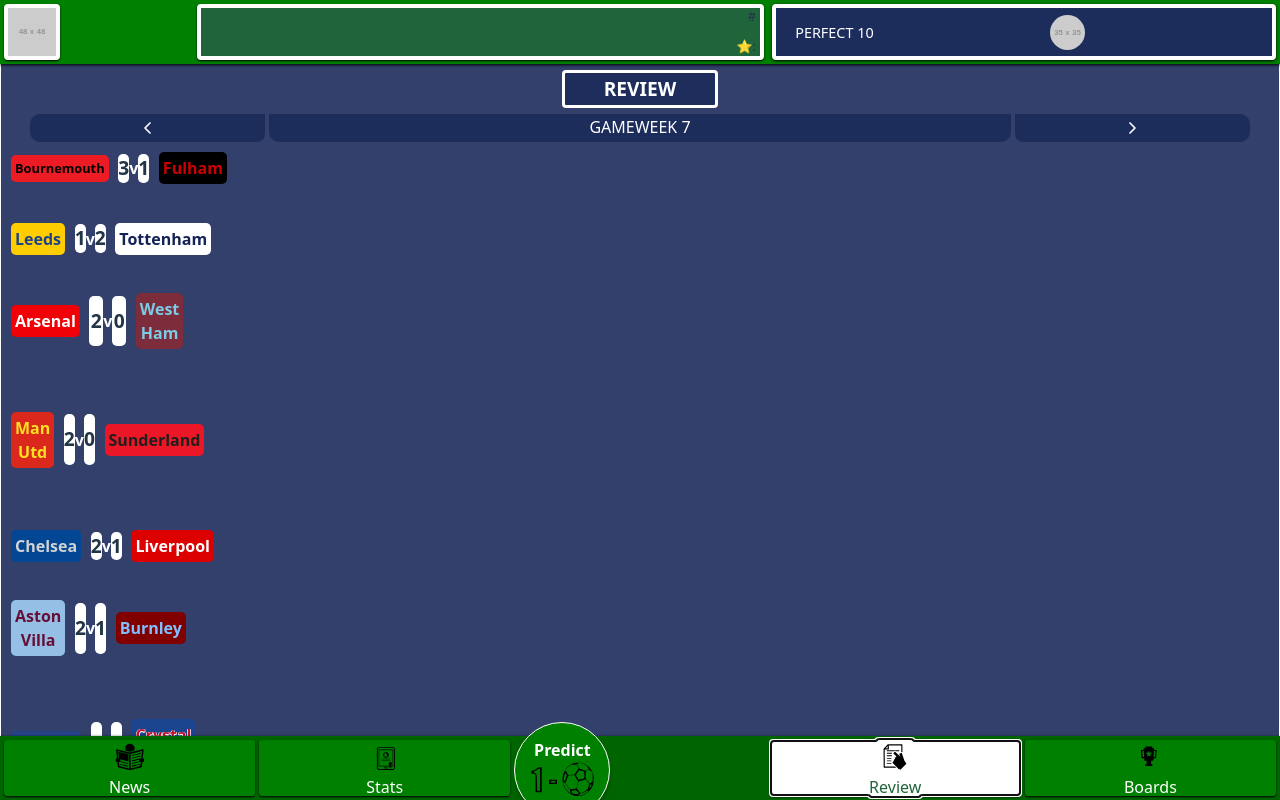
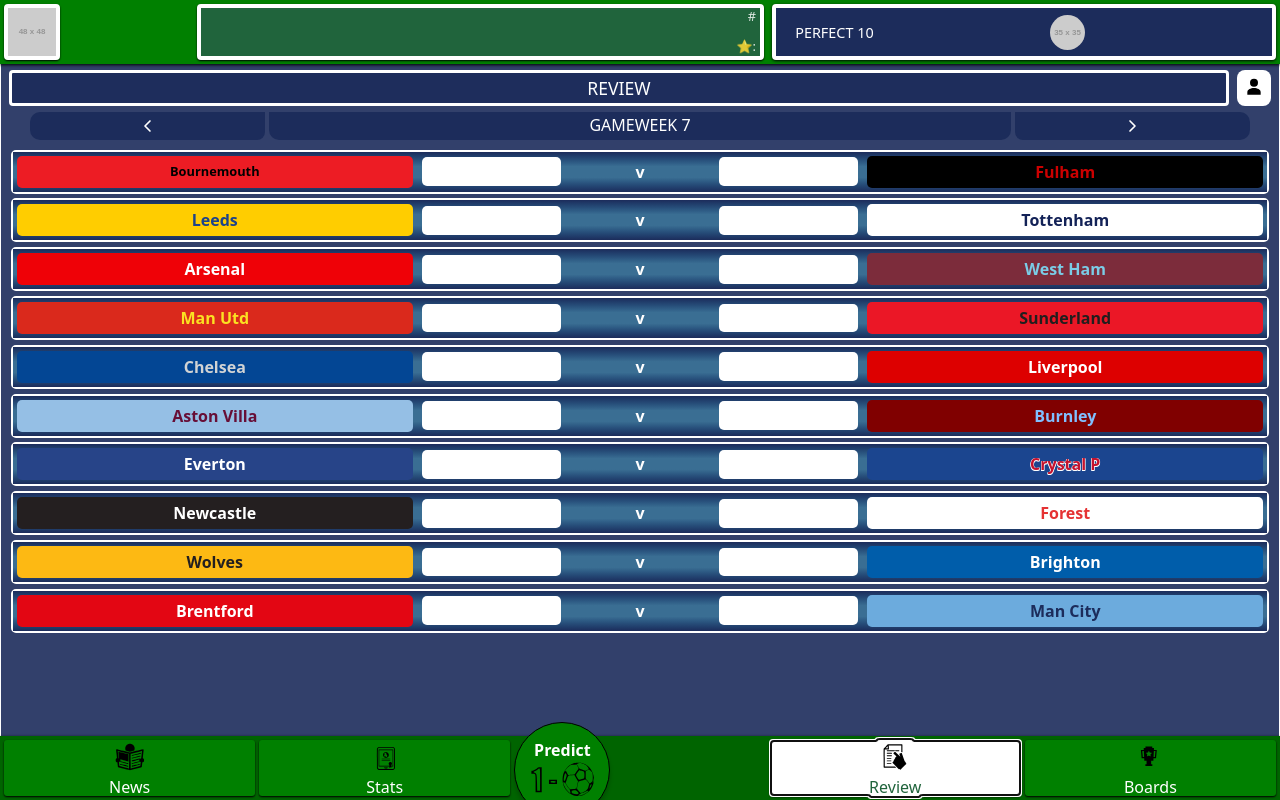
Before and after one commit to skettlewell3/P10-React, a React (Vite) app in the folder reactp10/: page / in a window 1280 px wide. Both pictures are taken after a click on the button "Review". Built offline with nearby package versions, Linux system fonts and the light colour scheme.

Commit message:
FixtureCard and SubjectSelect

```diff
--- a/reactp10/package.json
+++ b/reactp10/package.json
@@ -10,7 +10,9 @@
     "preview": "vite preview"
   },
   "dependencies": {
+    "@radix-ui/react-select": "^2.2.6",
     "@tailwindcss/vite": "^4.1.14",
+    "lucide-react": "^0.545.0",
     "react": "^19.1.1",
     "react-dom": "^19.1.1",
     "tailwindcss": "^4.1.14"
--- a/reactp10/src/App.css
+++ b/reactp10/src/App.css
@@ -54,14 +54,14 @@
 }
 
 #viewTitle {
+  flex: 1;
   border: 3px solid white;
   border-radius: 4px;
   text-align: center;
   /* margin: 0 auto; */
   width: fit-content;
-  padding: 0.1em 2em;
-  font-size: 1.2rem;
-  font-weight: bold;
+  padding: 0.1em 1em;
+  font-size: 1.1rem;
   background-color: var(--tpblue);
   color: white;
 }
@@ -162,28 +162,65 @@
   font-size: 0.9em;
 }
 
+#subjectSelectSVG {
+  background-color: white;
+  color: var(--blue);
+  padding: 0;
+  margin: 0;
+}
+
+.selectSVG {
+  display: block;
+  height: 2em;
+  width: 2em;
+  color: black;
+}
+
 
 
 /* FixtureFieldset */
 #fixtures {
   display: flex;
+  flex: 1;
   flex-direction: column;
-  gap: 0.4em;
+  overflow-y: scroll;
+  gap: 0.3em;
   width: 100%;
   margin: 0 0.5em;
   /* outline: 1px solid white; */
   /* padding: 0.5em 0.25em;  */
 }
 
-.match {
+/* .match {
   display: grid;
   grid-template-columns: 1fr 2fr 1fr .3fr 1fr 2fr;
   grid-template-rows: 1fr 1fr;
   border: none;
   padding: 0;
+} */
+
+.match {
+  border: 2px solid white;
+  border-radius: 5px;
+  padding: 0;
 }
 
-.match div {
+.matchHeader {
+  display: flex;
+  justify-content: center;
+  gap: 0.5em;
+  padding: 0 1em;
+  background-color: white;
+}
+
+.matchBody {
+  display: grid;
+  grid-template-columns: 2fr 1fr .3fr 1fr 2fr;
+  padding: 0.25em;
+  background-image: linear-gradient(to top, #1c2c5b, #203c6a, #264c78, #2f5d86, #3a6e93, #3a6e93, #3a6e93, #3a6e93, #2f5d86, #264c78, #203c6a, #1c2c5b);
+}
+
+.matchBody div {
   display: flex;
   align-items: center;
   justify-content: center;
@@ -217,7 +254,7 @@
   -moz-appearance: textfield;
 }
 
-.day {
+/* .day {
   grid-column: 1 / 1;
   grid-row: 1 / 1;
 }
@@ -225,36 +262,42 @@
 .ko {
   grid-column: 1 / 1;
   grid-row: 2 / 3;
+} */
+
+.day, .ko {
+  color: var(--blue);
+  font-size: 0.8rem;
+  font-weight: bold;
+  background-color: white;
+  line-height: 0.8rem;
+  padding-bottom: 0.15em;
+
 }
 
+
 .home {
-  grid-column: 2 / 3;
-  grid-row: 1 / 3;
+  grid-column: 1 / 2;
 }
 
 .homePred, .homeScore {
-  grid-column: 3 / 4;
-  grid-row: 1 / 3;
+  grid-column: 2 / 3;
   margin-left: 0.5em;
 }
 
 .v {
-  grid-column: 4 / 5;
-  grid-row: 1 / 3;
+  grid-column: 3 / 4;
   font-weight: bold;
   color: white;
 
 }
 
 .awayPred, .awayScore {
-  grid-column: 5 / 6;
-  grid-row: 1 / 3;
+  grid-column: 4 / 5;
   margin-right: 0.5em;
 }
 
 .away {
-  grid-column: 6 / 7;
-  grid-row: 1 / 3;
+  grid-column: 5 / 6;
 }
 
 .team {
@@ -378,22 +421,6 @@
 
 /* Colours */
 
-.day, .ko {
-  background-color: rgba(50, 153, 91, 1);
-  font-size: 0.8rem;
-  margin-right: 0.5em;
-  color: white;
-}
-
-.day {
-  border-top-left-radius: 5px;
-  border-top-right-radius: 5px;
-}
-
-.ko {
-  border-bottom-left-radius: 5px;
-  border-bottom-right-radius: 5px;
-}
 
 /* Team Colours */
 
--- /dev/null
+++ b/reactp10/src/components/SubjectSelectSVG.jsx
@@ -0,0 +1,27 @@
+export default function SubjectSelectSVG({ subjectType, setSubjectType }) {
+    const handleToggle = () => {
+        setSubjectType(subjectType === "user" ? "team" : "user");
+    }
+
+  return (
+    <button
+      id="subjectSelectSVG"
+      onClick={handleToggle}
+      className=""
+    >
+      {subjectType === "user" ? (
+        <img
+          src="/assets/svg/user.svg"
+          alt="User View"
+          className="selectSVG"
+        />
+      ) : (
+        <img
+          src="/assets/svg/team.svg"
+          alt="Team View"
+          className="selectSVG"
+        />
+      )}
+    </button>
+  );
+}
--- a/reactp10/src/components/ViewTitleContainer.jsx
+++ b/reactp10/src/components/ViewTitleContainer.jsx
@@ -1,4 +1,4 @@
-import SubjectSelect from "./SubjectSelect";
+import SubjectSelectSVG from "./SubjectSelectSVG";
 import ViewTitle from "./ViewTitle";
 import ViewTitleBoards from "./ViewTitleBoards";
 
@@ -13,13 +13,12 @@
 
     return (
         <div id="titleContainer">
-
             <TitleComponent
                 title={title}
                 activeLens={activeLens}
                 setActiveLens={setActiveLens}
             />
-            <SubjectSelect
+            <SubjectSelectSVG
                 subjectType={subjectType}
                 setSubjectType={setSubjectType}
             />
--- a/reactp10/src/components/Views/NewsView.jsx
+++ b/reactp10/src/components/Views/NewsView.jsx
@@ -1,7 +1,11 @@
+import ContentContainer from "../ContentContainer"
 import ViewTitle from "../ViewTitle"
 
 export default function NewsView() {
     return (
+        <>
         <ViewTitle title="News" />
+        <ContentContainer />
+        </>
     )
 }
--- a/reactp10/src/components/Views/ReviewView.jsx
+++ b/reactp10/src/components/Views/ReviewView.jsx
@@ -1,11 +1,15 @@
 import FixtureList from "../Fixtures/FixtureList"
-import ViewTitle from "../ViewTitle"
+import ViewTitleContainer from "../ViewTitleContainer"
 import GwNav from "../GwNav/GwNav"
 
-export default function ReviewView( {activeWeek, setActiveWeek} ) {
+export default function ReviewView( {activeWeek, setActiveWeek, subjectType, setSubjectType} ) {
     return (
         <>
-        <ViewTitle title="Review" />
+        <ViewTitleContainer
+            title="Review"
+            subjectType={subjectType}
+            setSubjectType={setSubjectType}
+        />
         <GwNav
             activeWeek={activeWeek}
             setActiveWeek={setActiveWeek}
--- a/reactp10/src/components/Views/StatsView.jsx
+++ b/reactp10/src/components/Views/StatsView.jsx
@@ -1,7 +1,11 @@
+import ContentContainer from "../ContentContainer"
 import ViewTitle from "../ViewTitle"
 
 export default function NewsView() {
     return (
+        <>
         <ViewTitle title="Stats" />
+        <ContentContainer />
+        </>
     )
 }
--- a/reactp10/src/index.css
+++ b/reactp10/src/index.css
@@ -55,7 +55,6 @@
   font-size: 1em;
   font-weight: 500;
   font-family: inherit;
-  background-color: #1a1a1a;
   cursor: pointer;
   transition: border-color 0.25s;
 }
@@ -243,7 +242,7 @@
   height: 6rem;
   border-radius: 50%;
   background-color: green;
-  border: 1px solid white;
+  border: 1px solid black;
   color: white;
   font-weight: bold;
   box-shadow: 0 4px 4px rgba(0,0,0,0.2);
@@ -266,16 +265,3 @@
   width: auto;
   display: block;
 }
-
-@media (prefers-color-scheme: light) {
-  :root {
-    color: #213547;
-    background-color: #ffffff;
-  }
-  a:hover {
-    color: #747bff;
-  }
-  button {
-    background-color: #f9f9f9;
-  }
-}
```
Also changed, not shown: reactp10/src/components/Views/PredictView.jsx (line endings or trailing spaces), 1 other file (tests, documents, lock files or other folders).
